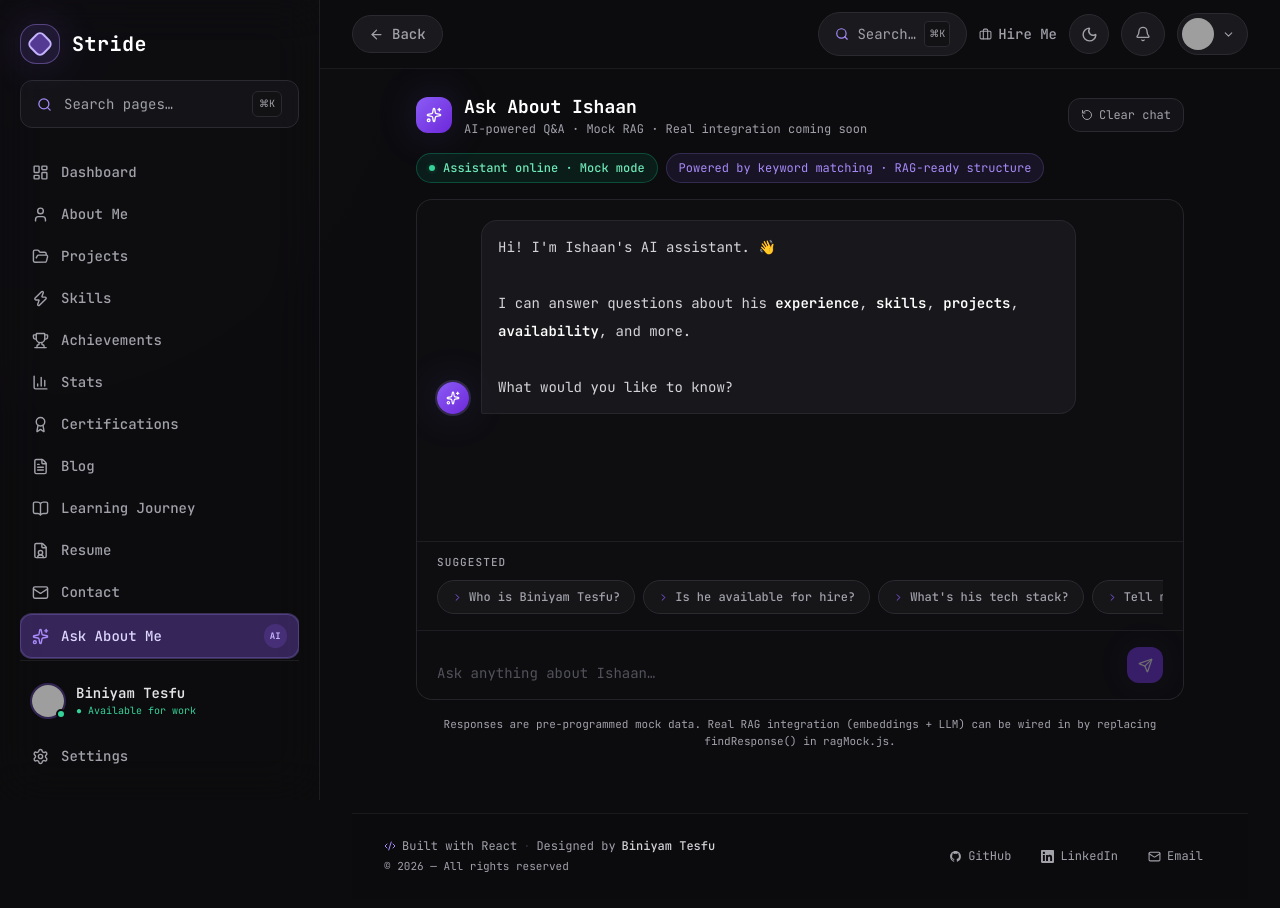
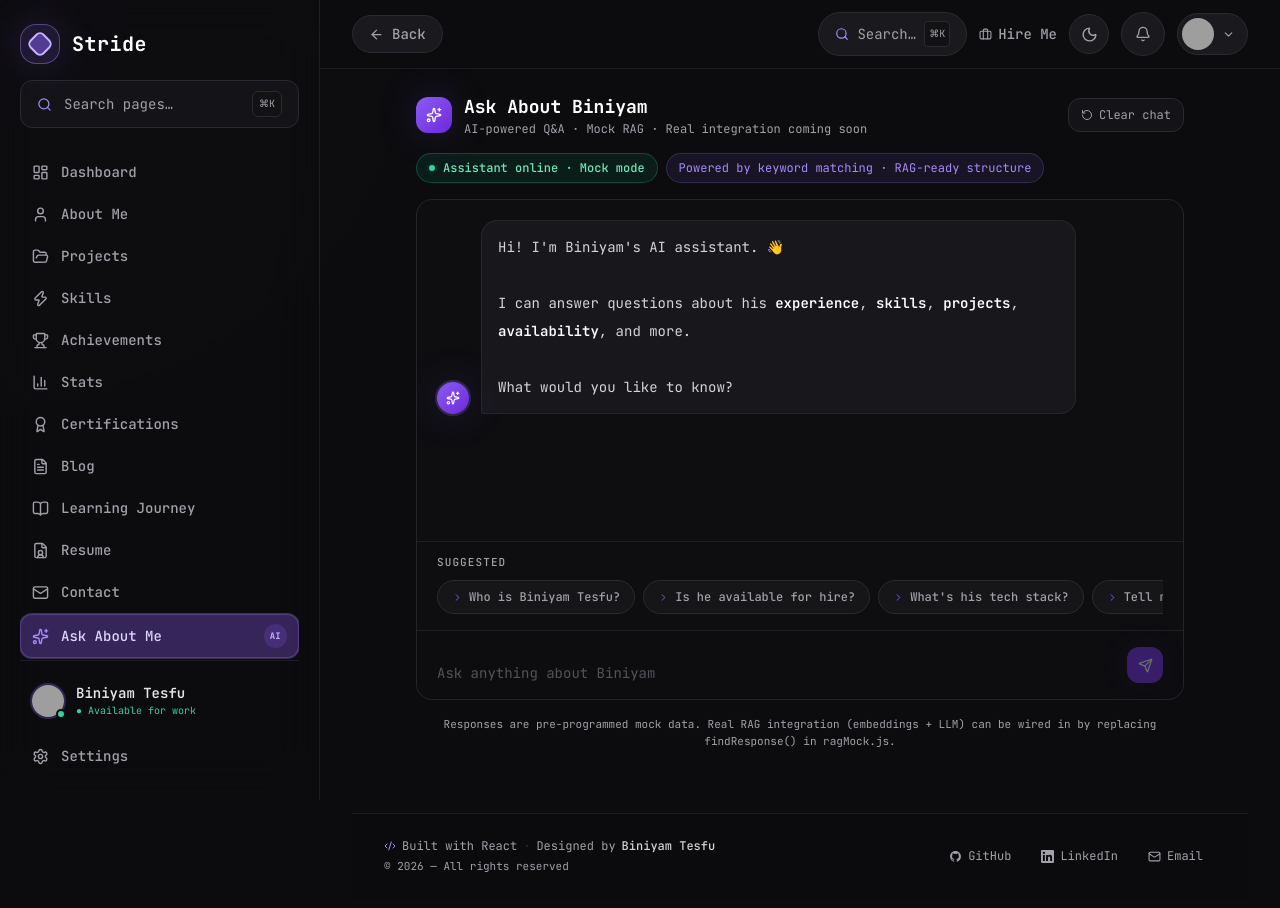
Before and after one commit to biniyam-21/mystride, a React (Vite) app: page /ask in a window 1280 px wide. Shown: the top 908 px of the page. Built offline with nearby package versions, Linux system fonts and the light colour scheme; grey boxes are pictures that could not be loaded.

Commit message:
update personal references to Biniyam in various components and replace user avatar with local image

```diff
--- a/src/components/ProfileCard.jsx
+++ b/src/components/ProfileCard.jsx
@@ -4,6 +4,7 @@ import { useNavigate } from "react-router-dom";
 import { Mail, Download, ArrowRight } from "lucide-react";
 import Card from "./Card";
 import { mockData } from "../data/mockData";
+import mypic from "../assets/images/mypic.jpg";
 
 function IconGithub() {
   return (
@@ -85,7 +86,8 @@ export default function ProfileCard() {
       <div className="relative h-28 bg-metal-flow sm:h-36">
         <div className="absolute inset-0 bg-[linear-gradient(115deg,transparent,rgba(255,255,255,.08),transparent)]" />
         <img
-          src={user.avatar}
+          src={mypic}
+
           alt={user.name}
           className="absolute -bottom-10 left-5 h-20 w-20 rounded-full border-4 border-ink-800 object-cover shadow-glow sm:-bottom-12 sm:left-6 sm:h-24 sm:w-24"
         />
--- a/src/components/shared/AskMeWidget.jsx
+++ b/src/components/shared/AskMeWidget.jsx
@@ -242,7 +242,7 @@ const WELCOME = {
   role: "bot",
   id: "welcome",
   content:
-    "Hi! I'm Ishaan's AI assistant. 👋\n\nAsk me anything about his **experience**, **skills**, **projects**, or **availability**!",
+    "Hi! I'm Biniyam's AI assistant. 👋\n\nAsk me anything about his **experience**, **skills**, **projects**, or **availability**!",
 };
 
 function getDelay(text) {
@@ -376,7 +376,7 @@ export default function AskMeWidget() {
             key="chat-panel"
             role="dialog"
             aria-modal="true"
-            aria-label="Ask about Ishaan — AI chat"
+            aria-label="Ask about Biniyam — AI chat"
             variants={panelVariants}
             initial="initial"
             animate="animate"
@@ -394,7 +394,7 @@ export default function AskMeWidget() {
             <div className="flex items-center gap-3 border-b border-ink-650/70 bg-gradient-to-r from-accent-600/10 to-transparent px-4 py-3.5">
               <BotAvatar size="lg" />
               <div className="flex-1 min-w-0">
-                <p className="text-sm font-semibold text-white">Ask About Ishaan</p>
+                <p className="text-sm font-semibold text-white">Ask About Biniyam</p>
                 <div className="flex items-center gap-1.5">
                   <span className="h-1.5 w-1.5 rounded-full bg-emerald-400" />
                   <p className="text-[10px] text-zinc-400">AI assistant · Mock mode</p>
--- a/src/components/shared/BootLoader.jsx
+++ b/src/components/shared/BootLoader.jsx
@@ -130,7 +130,7 @@ export default function BootLoader({ onDone }) {
                 <span className="h-3 w-3 rounded-full bg-[#28c840]" />
                 <span className="ml-auto flex items-center gap-1.5 text-[11px] text-zinc-600">
                   <Terminal size={11} />
-                  ishaan@portfolio — zsh — 80×24
+                  Biniyam@portfolio — zsh — 80×24
                 </span>
               </div>
 
--- a/src/components/shared/Footer.jsx
+++ b/src/components/shared/Footer.jsx
@@ -20,17 +20,17 @@ function IconLinkedin() {
 const socials = [
   {
     label: "GitHub",
-    href: "https://github.com/ishaan-gupta",
+    href: "https://github.com/B=biniyam-21",
     icon: IconGithub,
   },
   {
     label: "LinkedIn",
-    href: "https://linkedin.com/in/ishaangupta",
+    href: "https://linkedin.com/in/Biniyam-Tesfu",
     icon: IconLinkedin,
   },
   {
     label: "Email",
-    href: "mailto:ishaan.gupta@stride.dev",
+    href: "mailto:biniyam.tesfu@gmail.com",
     icon: () => <Mail size={13} />,
   },
 ];
--- a/src/components/shared/TerminalWidget.jsx
+++ b/src/components/shared/TerminalWidget.jsx
@@ -5,7 +5,7 @@ import { useScrollStart } from "../../hooks/gsapUtils";
 
 const SCRIPT = [
   { delay: 300,  type: "cmd", text: "whoami" },
-  { delay: 600,  type: "out", text: "ishaan-gupta — backend dev & problem solver" },
+  { delay: 600, type: "out", text: "Biniyam tesfu— backend dev & problem solver" },
   { delay: 1100, type: "cmd", text: "cat stack.json" },
   { delay: 1500, type: "out", text: '{ "languages": ["Java", "Python", "TypeScript", "Go"] }' },
   { delay: 2100, type: "cmd", text: "git log --oneline -3" },
@@ -54,7 +54,7 @@ export default function TerminalWidget() {
         <span className="h-3 w-3 rounded-full bg-emerald-500/80" />
         <span className="ml-3 flex items-center gap-1.5 text-xs text-zinc-400">
           <Terminal size={12} />
-          ishaan@portfolio ~ zsh
+          Biniyam@portfolio ~ zsh
         </span>
       </div>
 
--- a/src/pages/AskMe.jsx
+++ b/src/pages/AskMe.jsx
@@ -110,7 +110,7 @@ function QuestionChip({ label, onClick }) {
 const WELCOME = {
   role: "bot",
   content:
-    "Hi! I'm Ishaan's AI assistant. 👋\n\nI can answer questions about his **experience**, **skills**, **projects**, **availability**, and more.\n\nWhat would you like to know?",
+    "Hi! I'm Biniyam's AI assistant. 👋\n\nI can answer questions about his **experience**, **skills**, **projects**, **availability**, and more.\n\nWhat would you like to know?",
   id: "welcome",
 };
 
@@ -183,7 +183,7 @@ export default function AskMe() {
               <Sparkles size={16} className="text-white" />
             </div>
             <div>
-              <h1 className="text-lg font-bold text-white">Ask About Ishaan</h1>
+              <h1 className="text-lg font-bold text-white">Ask About Biniyam</h1>
               <p className="text-xs text-zinc-400">
                 AI-powered Q&amp;A · Mock RAG · Real integration coming soon
               </p>
@@ -251,7 +251,7 @@ export default function AskMe() {
               value={input}
               onChange={(e) => setInput(e.target.value)}
               onKeyDown={handleKeyDown}
-              placeholder="Ask anything about Ishaan…"
+              placeholder="Ask anything about Biniyam"
               rows={1}
               disabled={isTyping}
               className="flex-1 resize-none bg-transparent text-sm text-white placeholder-zinc-600 outline-none disabled:opacity-50"
```
